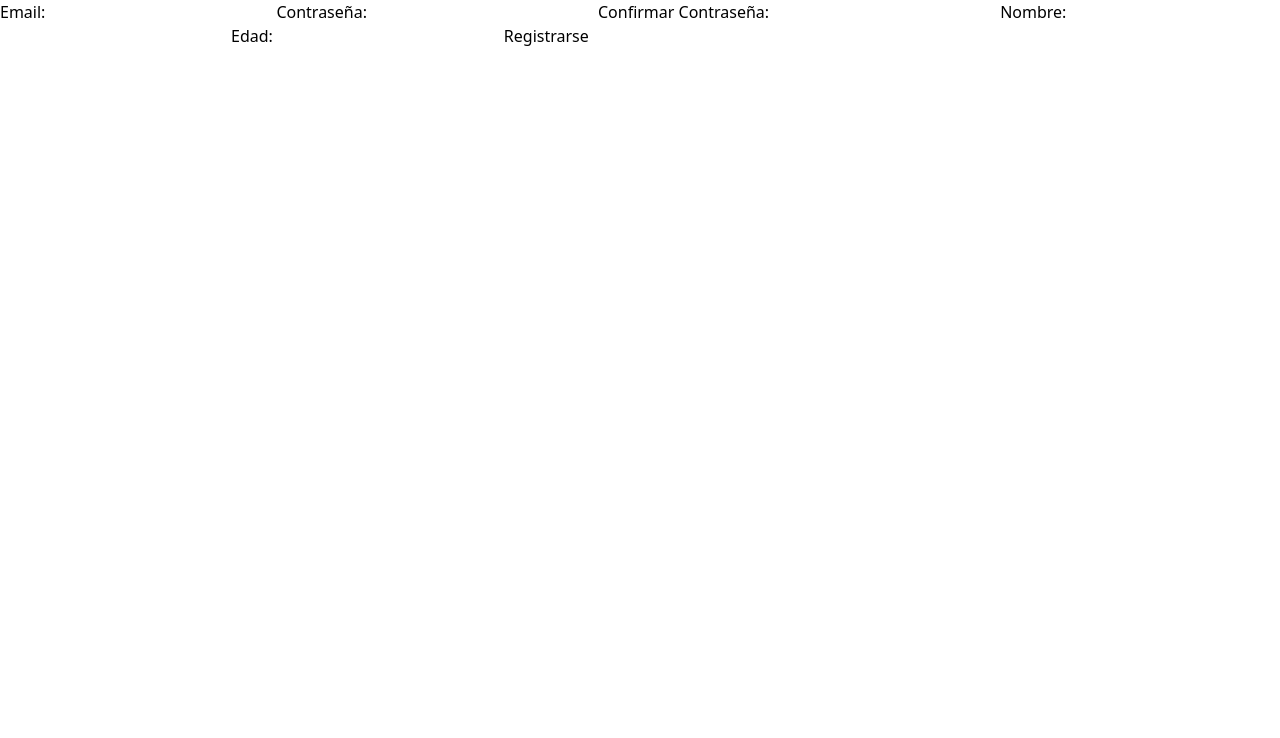
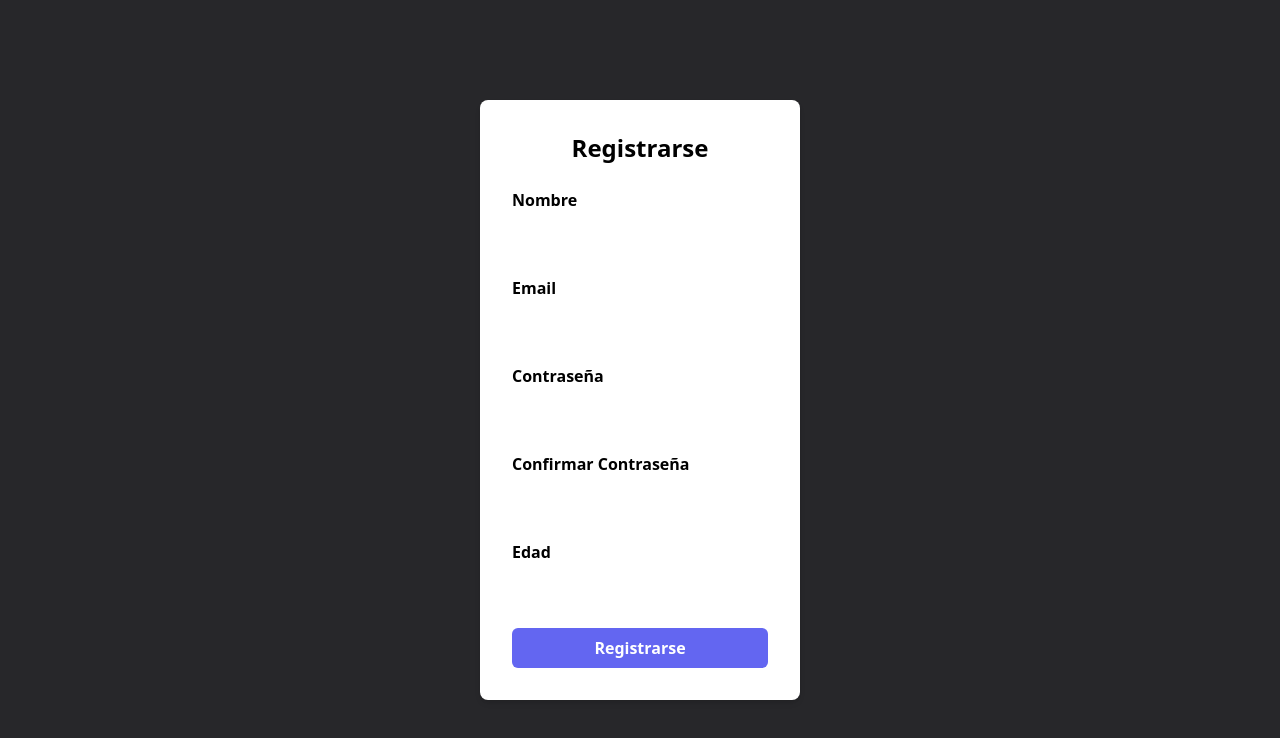
Before and after one commit to SebastianTorreiro/Socketio-Chat-simple, a React (Create React App) app in the folder client/: page /singin in a window 1280 px wide. Shown: the top 738 px of the page. Built offline with nearby package versions, Linux system fonts and the light colour scheme; no server answers.

Commit message:
Sing in component styles

```diff
--- a/client/src/App.jsx
+++ b/client/src/App.jsx
@@ -8,7 +8,6 @@ import SignupForm from './Components/SingInForm/SingInForm';
 
 function App() {
   return (
-    <div className="container">
       <BrowserRouter>
           <Routes>
             <Route path="/" element={<Chat/>} />
@@ -16,7 +15,6 @@ function App() {
             <Route path='/singin' element={<SignupForm/>} />
           </Routes>
       </BrowserRouter>
-    </div>
   );
 }
 
--- a/client/src/Components/LoginForm/LoginForm.jsx
+++ b/client/src/Components/LoginForm/LoginForm.jsx
@@ -22,20 +22,24 @@ const LoginForm = () => {
     setPassword("");
   };
 
+
   return (
-    <form onSubmit={handleSubmit}>
-      <h1>Iniciar sesión</h1>
-      <label>
-        Email:
-        <input type="email" value={email} onChange={handleEmailChange} />
-      </label>
-      <label>
-        Contraseña:
-        <input type="password" value={password} onChange={handlePasswordChange} />
-      </label>
-      <button type="submit">Iniciar sesión</button>
-    </form>
+    <div className="flex justify-center items-center min-h-screen bg-zinc-800">
+      <form onSubmit={handleSubmit} className="w-full max-w-xs bg-white p-8 rounded-lg shadow-md">
+        <h1 className="text-2xl font-semibold text-center mb-6">Iniciar sesión</h1>
+        <div className="mb-4">
+          <label htmlFor="email" className="block font-semibold mb-2">Email</label>
+          <input type="email" id="email" className="w-full px-3 py-2 rounded-md border-gray-300 focus:outline-none focus:border-indigo-500" value={email} onChange={handleEmailChange} />
+        </div>
+        <div className="mb-4">
+          <label htmlFor="password" className="block font-semibold mb-2">Contraseña</label>
+          <input type="password" id="password" className="w-full px-3 py-2 rounded-md border-gray-300 focus:outline-none focus:border-indigo-500" value={password} onChange={handlePasswordChange} />
+        </div>
+        <button type="submit" className="w-full bg-indigo-500 text-white font-semibold py-2 px-4 rounded-md hover:bg-indigo-600 transition duration-300">Iniciar sesión</button>
+      </form>
+    </div>
   );
-};
+}
+
 
 export default LoginForm;
--- a/client/src/Components/SingInForm/SingInForm.jsx
+++ b/client/src/Components/SingInForm/SingInForm.jsx
@@ -73,32 +73,33 @@ const SignupForm = () => {
     setEdad('');
     setError('');
   }
-
   return (
-    <form onSubmit={handleSubmit}>
-      <label>
-        Email:
-        <input type="email" value={email} onChange={handleEmailChange} />
-      </label>
-      <label>
-        Contraseña:
-        <input type="password" value={password} onChange={handlePasswordChange} />
-      </label>
-      <label>
-        Confirmar Contraseña:
-        <input type="password" value={confirmPassword} onChange={handleConfirmPasswordChange} />
-      </label>
-      <label>
-        Nombre:
-        <input type="text" value={nombre} onChange={handleNombreChange} />
-      </label>
-      <label>
-        Edad:
-        <input type="number" value={edad} onChange={handleEdadChange} />
-      </label>
-      {error && <p>{error}</p>}
-      <button type="submit">Registrarse</button>
-    </form>
+    <div className="flex justify-center items-center min-h-screen bg-zinc-800">
+      <form onSubmit={handleSubmit} className="w-full max-w-xs bg-white p-8 rounded-lg shadow-md">
+        <h1 className="text-2xl font-semibold text-center mb-6">Registrarse</h1>
+        <div className="mb-4">
+          <label htmlFor="nombre" className="block font-semibold mb-2">Nombre</label>
+          <input type="text" id="nombre" className="w-full px-3 py-2 rounded-md border-gray-300 focus:outline-none focus:border-indigo-500" value={nombre} onChange={handleNombreChange} />
+        </div>
+        <div className="mb-4">
+          <label htmlFor="email" className="block font-semibold mb-2">Email</label>
+          <input type="email" id="email" className="w-full px-3 py-2 rounded-md border-gray-300 focus:outline-none focus:border-indigo-500" value={email} onChange={handleEmailChange} />
+        </div>
+        <div className="mb-4">
+          <label htmlFor="password" className="block font-semibold mb-2">Contraseña</label>
+          <input type="password" id="password" className="w-full px-3 py-2 rounded-md border-gray-300 focus:outline-none focus:border-indigo-500" value={password} onChange={handlePasswordChange} />
+        </div>
+        <div className="mb-4">
+          <label htmlFor="confirmPassword" className="block font-semibold mb-2">Confirmar Contraseña</label>
+          <input type="password" id="confirmPassword" className="w-full px-3 py-2 rounded-md border-gray-300 focus:outline-none focus:border-indigo-500" value={confirmPassword} onChange={handleConfirmPasswordChange} />
+        </div>
+        <div className="mb-4">
+          <label htmlFor="edad" className="block font-semibold mb-2">Edad</label>
+          <input type="number" id="edad" className="w-full px-3 py-2 rounded-md border-gray-300 focus:outline-none focus:border-indigo-500" value={edad} onChange={handleEdadChange} />
+        </div>
+        <button type="submit" className="w-full bg-indigo-500 text-white font-semibold py-2 px-4 rounded-md hover:bg-indigo-600 transition duration-300">Registrarse</button>
+      </form>
+    </div>
   );
 }
 
--- a/client/src/Reducer/index.js
+++ b/client/src/Reducer/index.js
@@ -4,7 +4,7 @@ const initialState = {
 
 export default function rootReducer(state = initialState, action) {
   switch (action.payload) {
-    case a: {
+    case '': {
       return;
     }
     default:
--- a/client/src/index.js
+++ b/client/src/index.js
@@ -1,11 +1,17 @@
 import React from 'react';
 import ReactDOM from 'react-dom/client';
+import { Provider } from 'react-redux';
+import App from './App';
+
 import './index.css';
-import App from './App';
+import store from './Store/';
+
 
 const root = ReactDOM.createRoot(document.getElementById('root'));
 root.render(
   <React.StrictMode>
-    <App />
+    <Provider store={store}>
+      <App />
+    </Provider>
   </React.StrictMode>
 );
```
